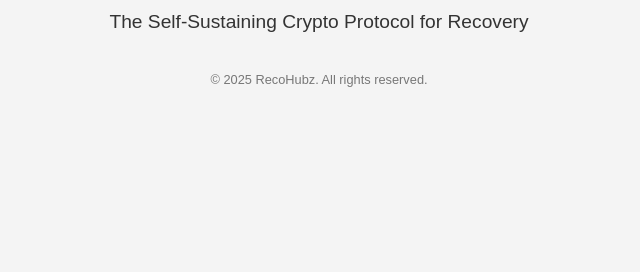
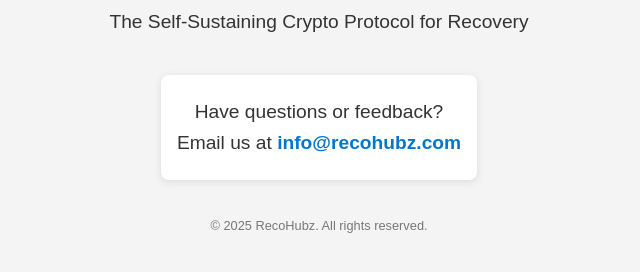
Before and after one commit to smileyminer/Recohubz, a plain HTML site: page index.html in a window 1280 px wide. Shown: the part 148-420 px from the top of the page, without its empty margins (321-961 px from the left). Drawn offline with Linux system fonts and the light colour scheme.

Commit message:
Update index.html

```diff
--- a/index.html
+++ b/index.html
@@ -19,6 +19,20 @@
     }
     p {
       font-size: 1.2em;
+      margin: 0.5em 0;
+    }
+    .contact {
+      margin-top: 2em;
+      padding: 1em;
+      background: #fff;
+      border-radius: 8px;
+      display: inline-block;
+      box-shadow: 0 2px 8px rgba(0,0,0,0.1);
+    }
+    .contact a {
+      color: #0077cc;
+      text-decoration: none;
+      font-weight: bold;
     }
     footer {
       margin-top: 3em;
@@ -30,6 +44,12 @@
 <body>
   <h1>RecoHubz</h1>
   <p>The Self-Sustaining Crypto Protocol for Recovery</p>
+
+  <div class="contact">
+    <p>Have questions or feedback?</p>
+    <p>Email us at <a href="mailto:info@recohubz.com">info@recohubz.com</a></p>
+  </div>
+
   <footer>© 2025 RecoHubz. All rights reserved.</footer>
 </body>
 </html>
```
